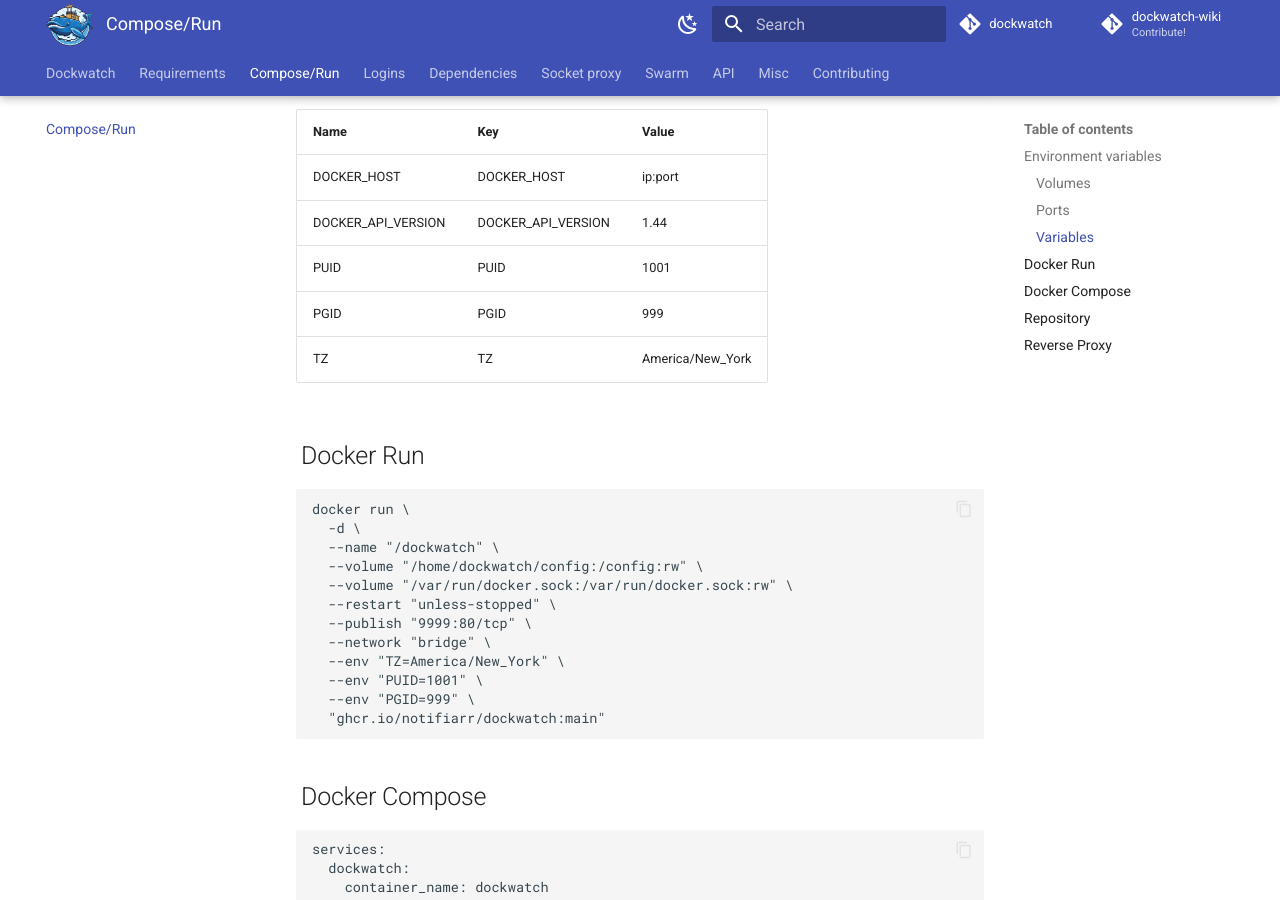
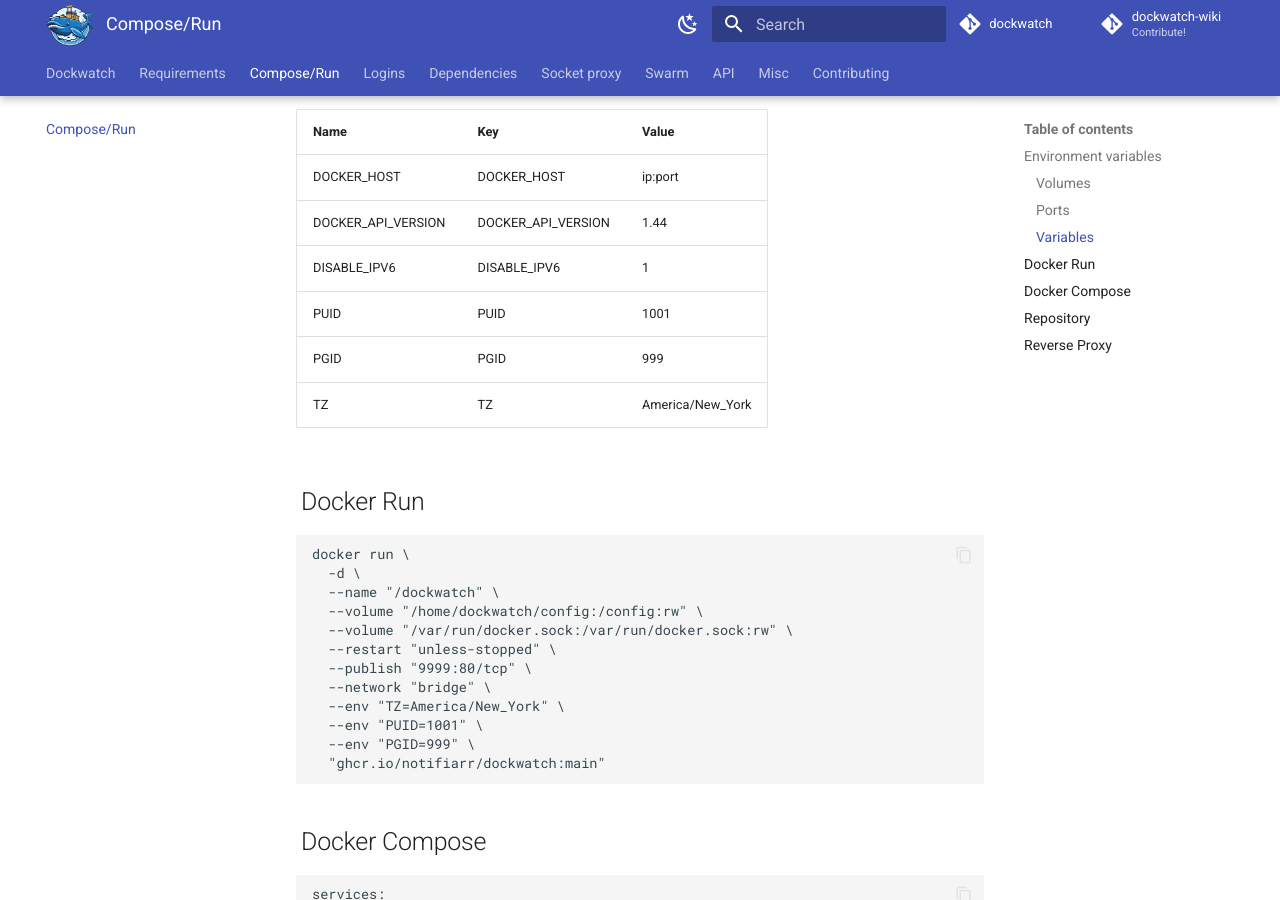
Before and after one commit to Notifiarr/dockwatch-wiki, an MkDocs documentation site: the page built from docs/pages/misc/composeRun.md, in a window 1280 px wide and 900 px high, scrolled down 1029 px. Built offline with MkDocs 1.6.1 and Material for MkDocs 9.7.7, drawn with Linux system fonts in a browser that asks for light colours; comment, search, counter and statistics services are not loaded.

Commit message:
add ipv6 env

```diff
--- a/docs/pages/misc/composeRun.md
+++ b/docs/pages/misc/composeRun.md
@@ -29,6 +29,7 @@
 | ----- | ----- | ----- |
 | DOCKER_HOST | DOCKER_HOST | ip:port |
 | DOCKER_API_VERSION | DOCKER_API_VERSION | 1.44 |
+| DISABLE_IPV6 | DISABLE_IPV6 | 1 |
 | PUID | PUID | 1001 |
 | PGID | PGID | 999 |
 | TZ | TZ | America/New_York |
```
